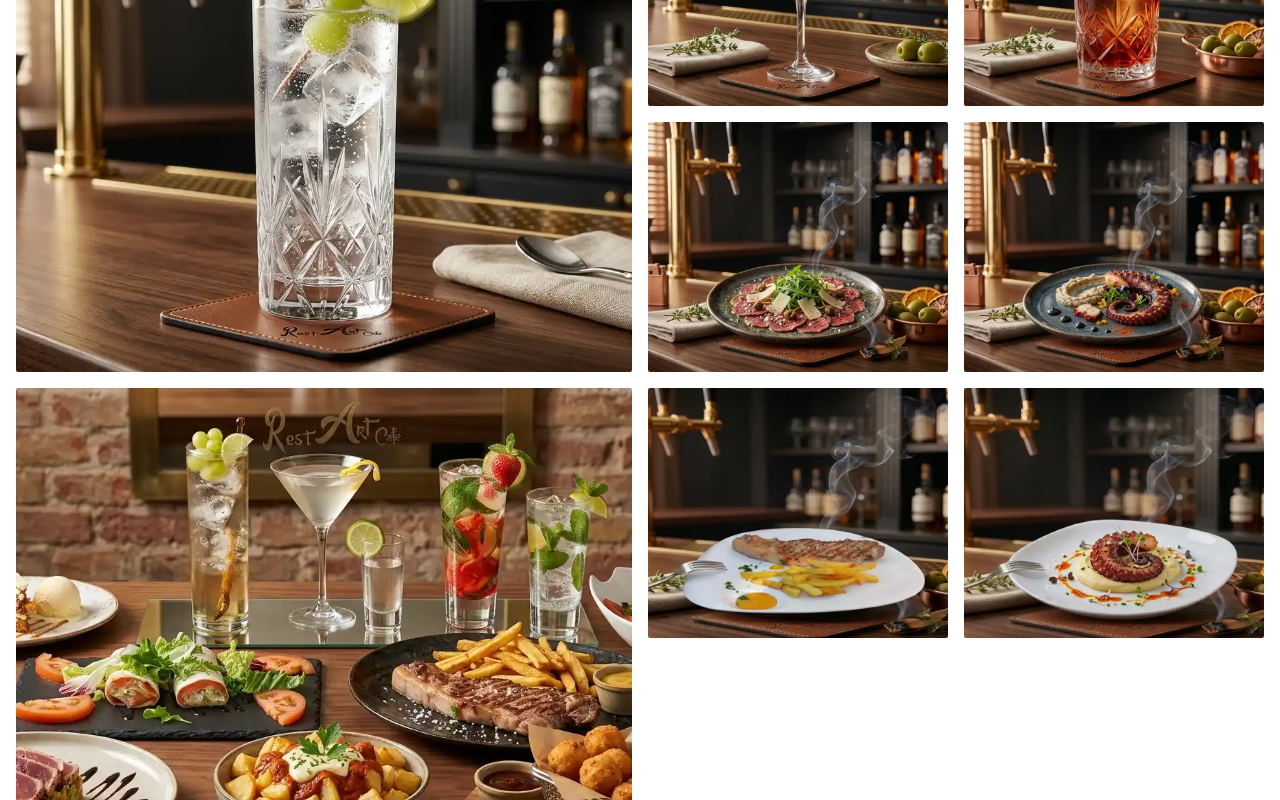
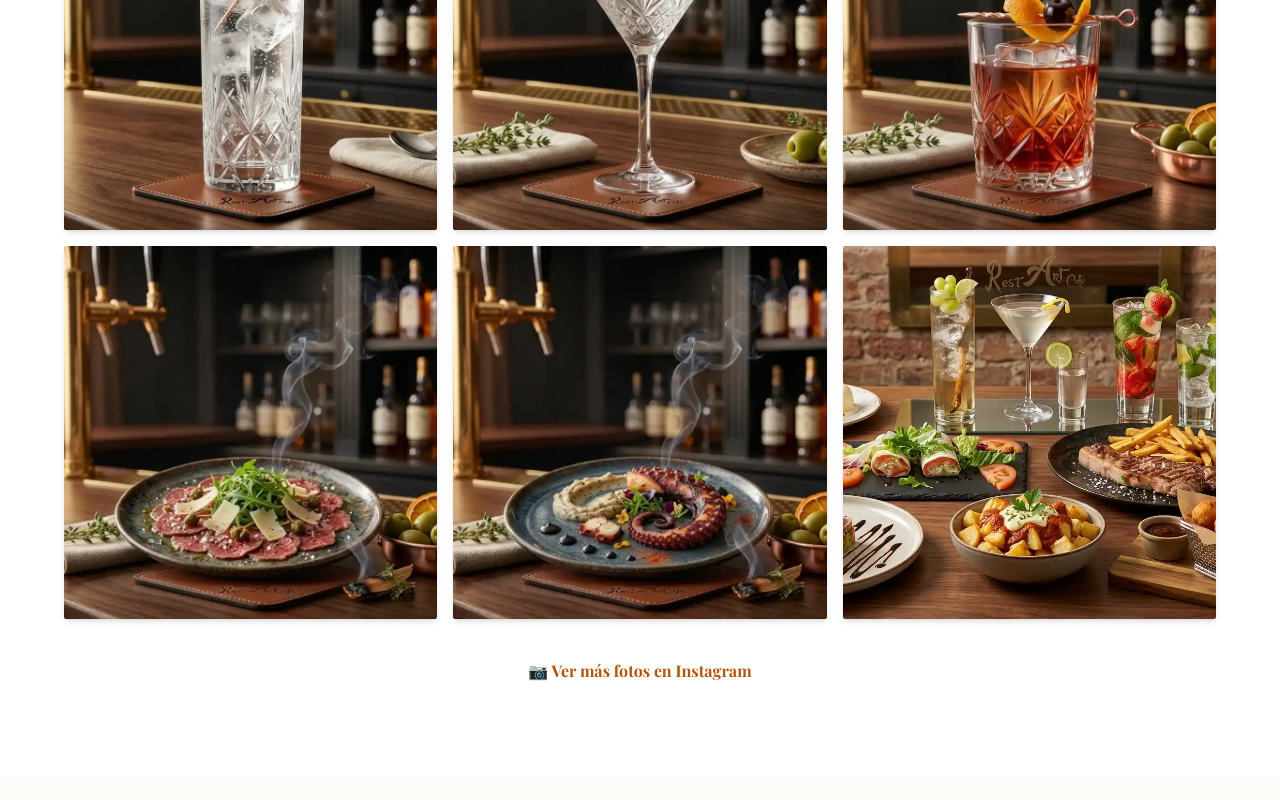
Before and after one commit to ramondelpozo/rest-art-cafe, a Next.js app: page / in a window 1280 px wide. Shown: the part 2760-3560 px from the top of the page. Built offline with nearby package versions, Linux system fonts and the light colour scheme; a web font is replaced by a local one.

Commit message:
FIX FINAL: Galería de 6 imágenes restaurada, Hero corregido y botón eliminar en pedido

```diff
--- a/src/app/page.tsx
+++ b/src/app/page.tsx
@@ -132,7 +132,7 @@ export default function Home() {
         </div>
       </section>
 
-      {/* --- GALERÍA --- */}
+      {/* --- GALERÍA DE 6 IMÁGENES (CORREGIDO) --- */}
       <section id="galería" className="py-24 bg-white">
         <div className="container mx-auto px-4">
           <div className="text-center mb-16">
@@ -140,15 +140,29 @@ export default function Home() {
             <p className="text-stone-500 font-light">Nuestros espacios y creaciones</p>
           </div>
 
-          <div className="grid grid-cols-2 md:grid-cols-4 gap-4 auto-rows-[250px]">
-            {[1, 2, 3, 4, 5, 6, 7, 8].map((num) => (
-              <div key={num} className={`relative group overflow-hidden rounded-sm ${num === 1 || num === 6 ? 'md:col-span-2 md:row-span-2' : ''}`}>
-                <Image src={`/img/galeria-${num}.webp`} alt={`Gallery ${num}`} fill className="object-cover transition duration-700 group-hover:scale-105" />
-                <div className="absolute inset-0 bg-black/0 group-hover:bg-black/40 transition duration-500 flex items-end p-6">
-                  <span className="text-white font-serif text-xl translate-y-4 opacity-0 group-hover:translate-y-0 group-hover:opacity-100 transition duration-500">Plato Signature {num}</span>
+          {/* Grid de 6 imágenes: 3 columnas en desktop, 2 en móvil */}
+          <div className="grid grid-cols-2 md:grid-cols-3 gap-4 max-w-6xl mx-auto">
+            {[1, 2, 3, 4, 5, 6].map((num) => (
+              <div key={num} className="relative aspect-square group overflow-hidden rounded-sm shadow-md cursor-pointer">
+                <Image
+                  src={`/img/galeria-${num}.webp`}
+                  alt={`Imagen galería ${num}`}
+                  fill
+                  className="object-cover transition duration-700 group-hover:scale-110"
+                />
+                <div className="absolute inset-0 bg-black/0 group-hover:bg-black/40 transition duration-300 flex items-end justify-start p-6">
+                  <span className="text-white font-serif font-bold text-xl translate-y-4 opacity-0 group-hover:translate-y-0 group-hover:opacity-100 transition duration-300">
+                    Plato Signature {num}
+                  </span>
                 </div>
               </div>
             ))}
+          </div>
+
+          <div className="text-center mt-10">
+            <a href="https://www.instagram.com/restartcafe/" target="_blank" rel="noopener noreferrer" className="inline-flex items-center gap-2 text-[#b45309] font-bold hover:text-amber-900 transition font-serif">
+              📷 Ver más fotos en Instagram
+            </a>
           </div>
         </div>
       </section>
```
